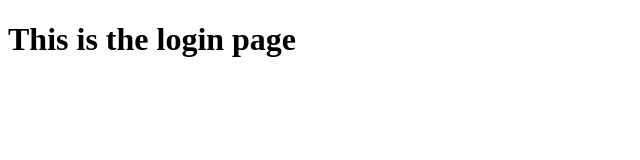
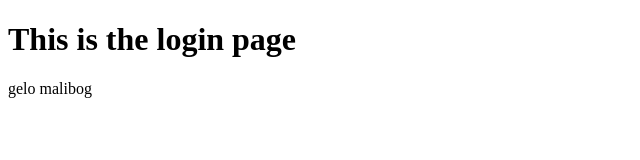
Before and after one commit to angeloeboy/soapify-frontend, a Next.js app: page /login in a window 1280 px wide. Shown: the top 160 px of the page, without its empty margins (0-640 px from the left). Built offline with nearby package versions, Linux system fonts and the light colour scheme.

Commit message:
gelo malibog

```diff
--- a/src/pages/login.jsx
+++ b/src/pages/login.jsx
@@ -1,9 +1,10 @@
 let Login = () => {
-	return (
-		<div>
-			<h1>This is the login page</h1>
-		</div>
-	);
+  return (
+    <div>
+      <h1>This is the login page</h1>
+      <p>gelo malibog</p>
+    </div>
+  );
 };
 
 export default Login;
```
